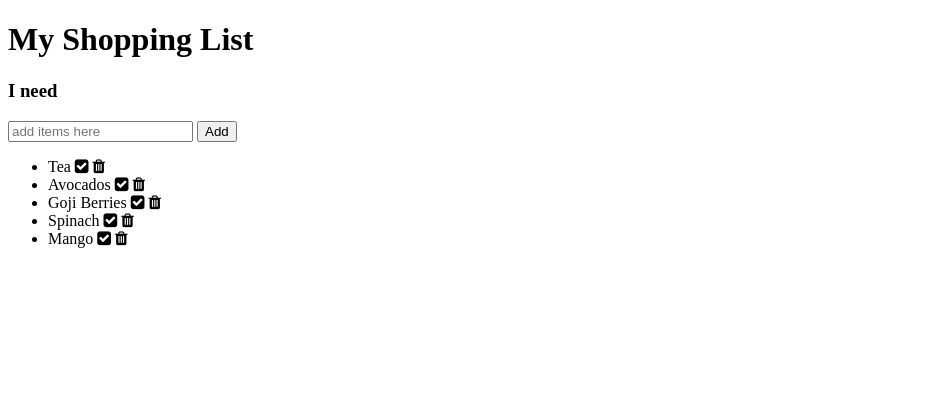
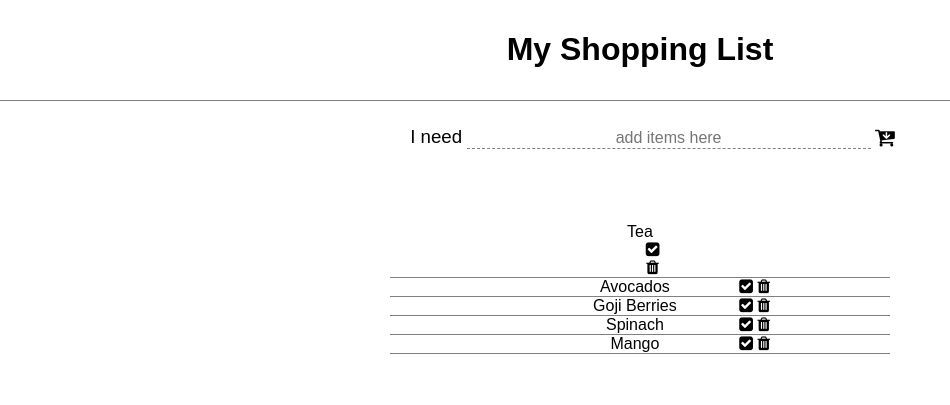
Before and after one commit to remekoh/ShoppingList, a plain HTML site: page index.html in a window 1280 px wide. Shown: the whole page, without its empty margins (0-950 px from the left). Drawn offline with Linux system fonts and the light colour scheme.

Commit message:
css added

```diff
--- a/css/styles.css
+++ b/css/styles.css
@@ -0,0 +1,72 @@
+* {
+	font-family: Open-Sans, sans-serif;
+	/*border: 1px solid red;*/
+}
+
+body {
+	margin: 0 auto;
+}
+
+header {
+	border-bottom: 1px solid gray;
+	width: 100%;
+}
+
+header h1 {
+	text-align: center;
+	padding: 10px 0;
+}
+
+.list {
+	text-align: center;
+}
+
+.addcontent {
+	padding-top: 25px;
+	padding-bottom: 10px;
+}
+
+.addcontent h3 {
+	display: inline-block;
+	margin: 0 auto;
+	font-weight: 400;
+	/* padding-top: 5px; */
+}
+
+.addcontent > .additems {
+	border-style: none none dashed;
+	border-bottom: 1px dashed gray;
+	width: 400px;
+	text-align: center;
+	font-size: 1em;
+}
+
+.fa:last-child {
+	margin-right: -25px;
+}
+
+ul.itemslist {
+	max-width: 500px;
+	margin: 1em auto;
+	padding: 3em;
+}
+
+.itemslist li {
+	list-style: none;
+	border-bottom: 1px solid gray;
+}
+
+.itemslist li span {
+	width: 200px;
+	display: inline-block;
+}
+/*
+.itemremove {
+	right: 10px;
+	position: absolute;
+}
+
+.itembought {
+	right: 50px;
+	position: absolute;
+} */
--- a/index.html
+++ b/index.html
@@ -4,6 +4,7 @@
 	<meta charset="UTF-8">
 	<link rel="stylesheet" href="//cdnjs.cloudflare.com/ajax/libs/font-awesome/4.6.3/css/font-awesome.min.css">
 	<link rel="stylesheet" href="css/styles.css">
+	<link href='https://fonts.googleapis.com/css?family=Open+Sans:400,700,400italic' rel='stylesheet' type='text/css'>
 	<title>Thinkful | Shopping List</title>
 </head>
 <body>
@@ -14,44 +15,38 @@
 		<div class="addcontent">
 			<h3>I need</h3>
 			<input class="additems" type="text" placeholder="add items here">
-			<button type="submit" class="add">Add</button>
+			<i class="fa fa-cart-arrow-down fa-lg" aria-hidden="true"></i>
 		</div>
-		<div class="itemslist">
-			<ul>
+		<div>
+			<ul class="itemslist">
 				<li class="active_items">
 					<span>Tea</span>
-					<i class="fa fa-check-square" aria-hidden="true""></i>
-					<i class="fa fa-trash" aria-hidden="true"></i>
-					<div></div>
-					<div></div>
+					<div class="itembought">
+					  <i class="fa fa-check-square" aria-hidden="true""></i>
+					</div>
+					<div class="itemremove">
+						<i class="fa fa-trash" aria-hidden="true"></i>
+				  </div>
 				</li>
 				<li class="active_items">
 					<span>Avocados</span>
 					<i class="fa fa-check-square" aria-hidden="true""></i>
 					<i class="fa fa-trash" aria-hidden="true"></i>
-					<div></div>
-					<div></div>
 				</li>
 				<li class="active_items">
 					<span>Goji Berries</span>
 					<i class="fa fa-check-square" aria-hidden="true""></i>
 					<i class="fa fa-trash" aria-hidden="true"></i>
-					<div></div>
-					<div></div>
 				</li>
 				<li class="active_items">
 					<span>Spinach</span>
 					<i class="fa fa-check-square" aria-hidden="true""></i>
 					<i class="fa fa-trash" aria-hidden="true"></i>
-					<div></div>
-					<div></div>
 				</li>
 				<li class="active_items">
 					<span>Mango</span>
 					<i class="fa fa-check-square" aria-hidden="true""></i>
 					<i class="fa fa-trash" aria-hidden="true"></i>
-					<div></div>
-					<div></div>
 				</li>
 			</ul>
 
```
Also changed, not shown: 1 other file.
